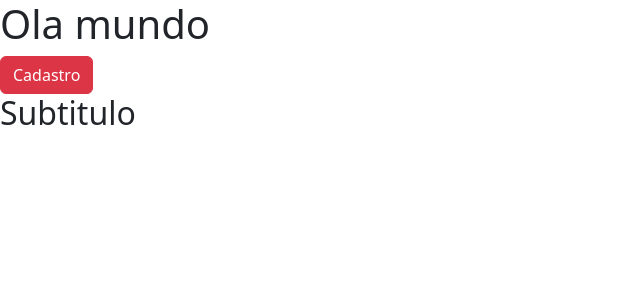
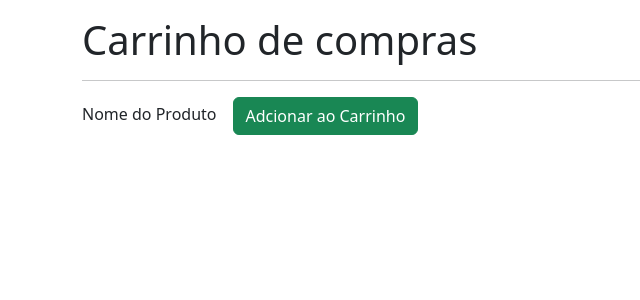
Before and after one commit to TalysonSoares/reactProject, a React (Create React App) app: page / in a window 1280 px wide. Shown: the top 300 px of the page, without its empty margins (0-640 px from the left). Built offline with nearby package versions, Linux system fonts and the light colour scheme.

Commit message:
criando parte do carrinho de compras,, minuto 27

```diff
--- a/src/App.js
+++ b/src/App.js
@@ -3,12 +3,18 @@ import Button from "./components/Button";
 
 export default function App () {
   return (
-    <div>
-      <h1>Ola mundo</h1>
-      <Button cor="danger">
-        <storng>Cadastro</storng>
-      </Button>
-      <h2>Subtitulo</h2>
+    <div className="container">
+      <h1 className="mt-3">Carrinho de compras</h1>
+
+      <hr />
+
+      <div>
+        <span className="me-3">Nome do Produto</span>
+
+        <Button cor="success">
+          Adcionar ao Carrinho
+        </Button>
+      </div>
     </div>
   )
 }
```
